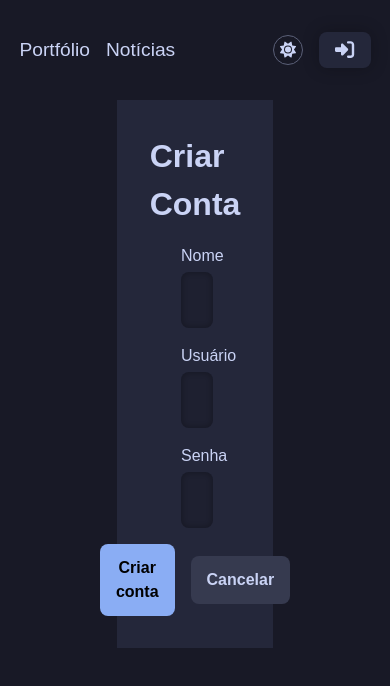
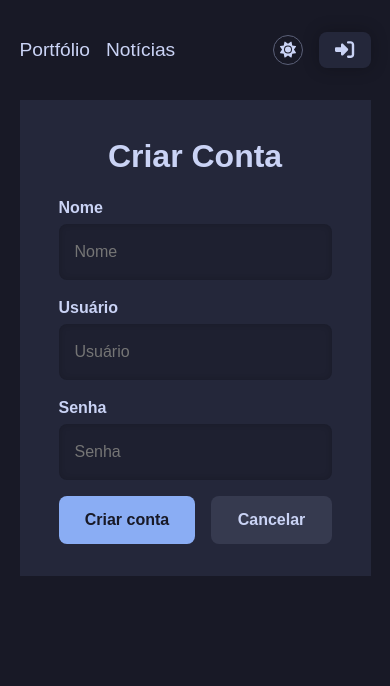
Before and after one commit to Andre-Rodrigues-Dev-Web/teste-react, a React (Vite) app in the folder src-portfolio/: page /newAccount in a window 390 px wide. Shown: the top 686 px of the page. Built offline with nearby package versions, Linux system fonts and the light colour scheme.

Commit message:
feat(portfolio): Improve form responsiveness

```diff
--- a/src-portfolio/src/Routes/EditNews/EditNews.css
+++ b/src-portfolio/src/Routes/EditNews/EditNews.css
@@ -4,18 +4,22 @@
   justify-content: center;
   form {
     background-color: var(--theme-base);
-    padding: 32px 64px;
-    width: 60%;
+    padding: 32px min(64px, 10%);
+    width: clamp(20rem, 90%, 40rem);
     display: flex;
     flex-direction: column;
     align-items: center;
     gap: 16px;
+    text-align: center;
     .labeled-input {
       display: flex;
       flex-direction: column;
       align-items: flex-start;
       width: 100%;
       gap: 4px;
+      label {
+        font-weight: bold;
+      }
       input,
       textarea {
         color: var(--theme-text);
@@ -25,7 +29,7 @@
         width: 100%;
         padding: 16px;
         border-radius: 8px;
-        box-shadow: 0px 0px 5px 2px inset rgba(0, 0, 0, 0.2);
+        box-shadow: 0px 0px 5px 2px inset rgba(0, 0, 0, 0.1);
       }
     }
     .form-button-row {
@@ -33,6 +37,8 @@
       flex-wrap: wrap;
       justify-content: center;
       align-items: center;
+      flex-wrap: wrap;
+      width: 100%;
 
       gap: 16px;
       a,
@@ -42,11 +48,12 @@
         border-radius: 8px;
         font-weight: bold;
         border: none;
+        flex-grow: 1;
+        color: var(--theme-crust);
         &:hover {
           cursor: pointer;
         }
         &.primary {
-          color: black;
           background-color: var(--theme-blue);
         }
         &.secondary {
--- a/src-portfolio/src/Routes/Login/Login.css
+++ b/src-portfolio/src/Routes/Login/Login.css
@@ -4,13 +4,18 @@
   justify-content: center;
   form {
     background-color: var(--theme-base);
-    padding: 32px 64px;
-    width: 40%;
+    padding: 32px min(64px, 10%);
+    width: clamp(20rem, 90%, 40rem);
     display: flex;
     flex-direction: column;
     align-items: center;
     gap: 16px;
+    text-align: center;
     .labeled-input {
+      label {
+        font-weight: bold;
+      }
+
       display: flex;
       flex-direction: column;
       align-items: flex-start;
@@ -24,29 +29,34 @@
         width: 100%;
         padding: 16px;
         border-radius: 8px;
-        box-shadow: 0px 0px 5px 2px inset rgba(0, 0, 0, 0.2);
+        box-shadow: 0px 0px 5px 2px inset rgba(0, 0, 0, 0.1);
       }
     }
     .login-button-row {
       display: flex;
       gap: 16px;
+      flex-wrap: wrap;
+      align-items: center;
+      justify-content: center;
+      width: 100%;
       a,
       button {
         padding: 12px 16px;
         align-self: center;
         border-radius: 8px;
         font-weight: bold;
+        flex-grow: 1;
         border: none;
+        color: var(--theme-crust);
         &:hover {
           cursor: pointer;
         }
         &.login {
-          color: black;
           background-color: var(--theme-blue);
         }
         &.create {
+          color: var(--theme-text);
           background-color: var(--theme-surface0);
-          color: var(--theme-text);
         }
       }
     }
--- a/src-portfolio/src/Routes/News/News.css
+++ b/src-portfolio/src/Routes/News/News.css
@@ -4,15 +4,19 @@
   align-items: center;
   justify-content: center;
   .news-form {
+    width: max(20rem, 100%);
+    display: flex;
+    flex-direction: column;
     .collapse {
       display: flex;
       align-items: center;
       gap: 8px;
       background-color: var(--theme-base);
+      font-size: 1.3rem;
       padding: 16px;
-      font-size: 1.3rem;
       font-weight: bold;
       border-radius: 8px 8px 0 0;
+      text-align: center;
       &:hover {
         cursor: pointer;
       }
@@ -20,12 +24,12 @@
         padding: 4px;
         background-color: var(--theme-text);
         color: var(--theme-base);
-        border-radius: 16px;
+        border-radius: 50%;
       }
     }
     .collapsible-form {
       border-radius: 0 0 8px 8px;
-      display: flex;
+      padding: 0px 16px;
       flex-direction: column;
       align-items: flex-start;
       background-color: var(--theme-base);
@@ -33,23 +37,17 @@
       &.open {
         display: flex;
       }
-      fieldset {
-        padding: 0;
-        padding: 16px;
+      .labeled-input {
+        margin: 8px 0;
         display: flex;
-        width: 100%;
         border: none;
-      }
-      .labeled-input {
-        display: flex;
         flex-direction: column;
         align-items: flex-start;
         width: 100%;
         margin-right: 16px;
         label {
-          font-size: 1.1rem;
           font-weight: bold;
-          padding-bottom: 4px;
+          margin-bottom: 4px;
         }
         input,
         textarea {
@@ -60,16 +58,17 @@
           width: 100%;
           padding: 16px;
           border-radius: 8px;
-          box-shadow: 0px 0px 5px 2px inset rgba(0, 0, 0, 0.2);
+          box-shadow: 0px 0px 5px 2px inset rgba(0, 0, 0, 0.1);
         }
       }
       button {
         background-color: var(--theme-blue);
-        color: black;
+        color: var(--theme-crust);
+        width: 100%;
         padding: 16px;
-        align-self: center;
+        margin-top: 8px;
         margin-bottom: 16px;
-        border-radius: 16px;
+        border-radius: 8px;
         font-weight: bold;
         border: none;
       }
--- a/src-portfolio/src/Routes/News/News.tsx
+++ b/src-portfolio/src/Routes/News/News.tsx
@@ -109,7 +109,6 @@ const NewsPage = () => {
               Nova Notícia
             </div>
             <div className={`collapsible-form ${showNewForm ? "open" : ""}`}>
-              <fieldset>
               <div className="labeled-input">
                 <label htmlFor="title-input">Título</label>
                 <input
@@ -122,8 +121,6 @@ const NewsPage = () => {
                   }}
                 />
               </div>
-              </fieldset>
-              <fieldset>
               <div className="labeled-input">
                 <label htmlFor="content-input">Conteúdo</label>
                 <textarea
@@ -137,7 +134,6 @@ const NewsPage = () => {
                   }}
                 />
               </div>
-              </fieldset>
               <button
                 type="submit"
                 onClick={() => {
```
Lines whose indentation alone changed are shown as unchanged.
